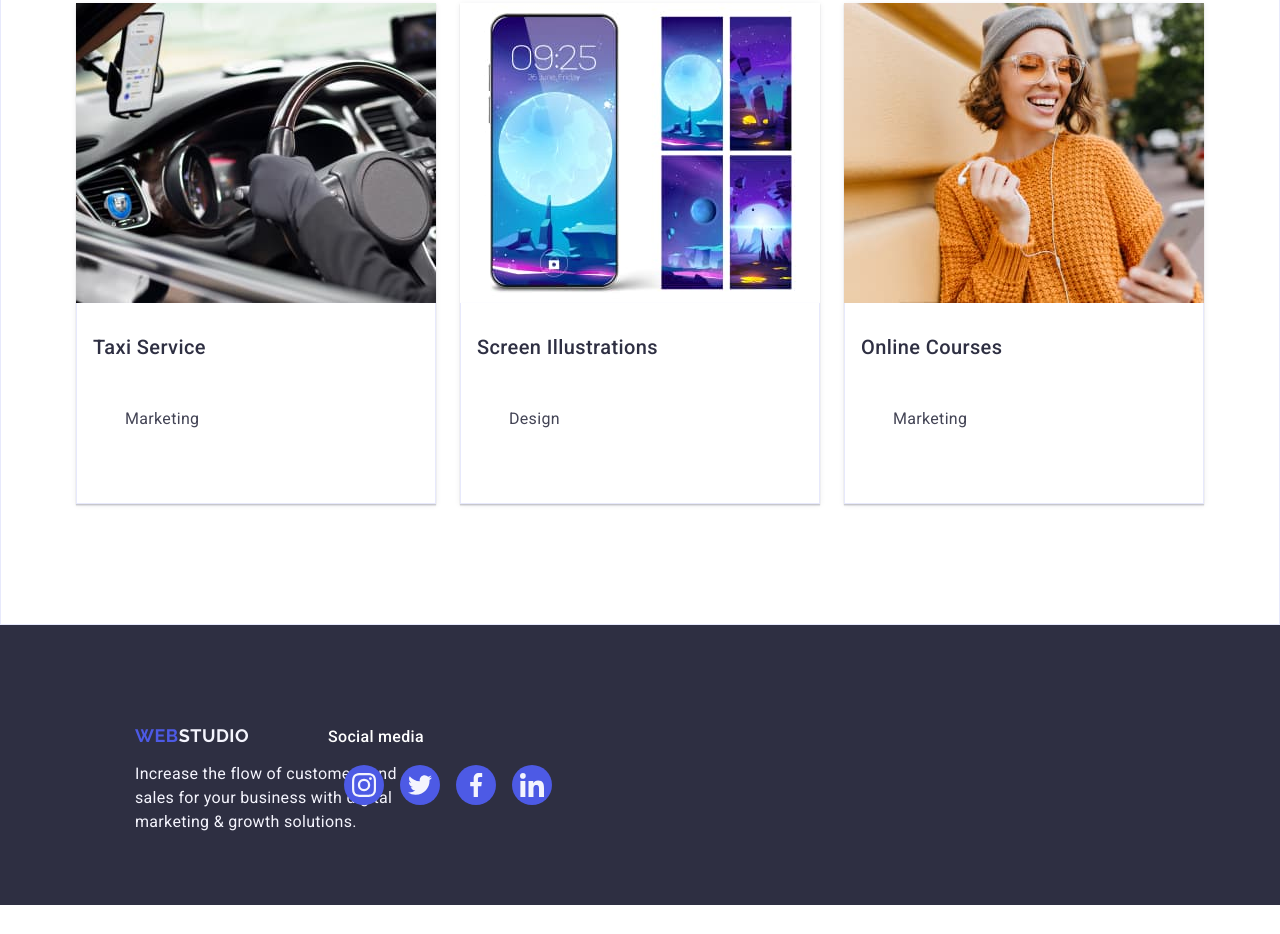
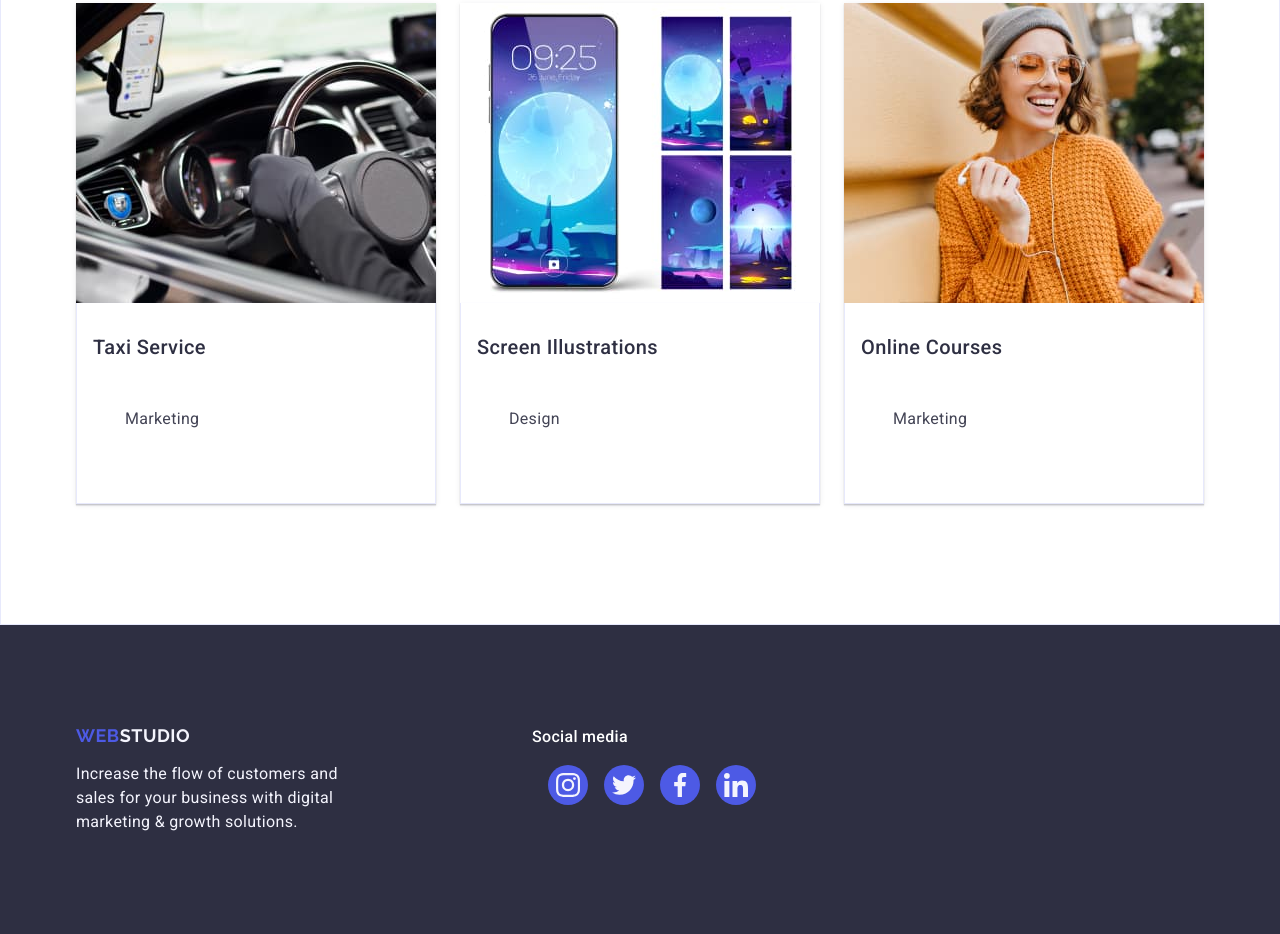
Before and after one commit to Alina329-web/goit-markup-hw-04, a plain HTML site: page index.html in a window 1280 px wide. Shown: the part 2974-3908 px from the top of the page. Before the commit the page ends 3879 px from the top, so only its background shows below. Drawn offline with nearby package versions, Linux system fonts and the light colour scheme.

Commit message:
nev styles

```diff
--- a/css/styles.css
+++ b/css/styles.css
@@ -297,7 +297,6 @@ a {
   display: flex;
   justify-content: center;
   align-items: center;
-  gap: 24px;
   padding-left: 16px;
   padding-right: 16px;
   flex-shrink: 0;
@@ -411,21 +410,18 @@ a {
   background-color: #2e2f42;
   padding-top: 100px;
   padding-bottom: 100px;
-  display: flex;
 }
 .container-footer {
-  height: 80px;
-  width: 208px;
-  margin-left: 120px;
+  flex-direction: row;
+  display: flex;
+  gap: 72px;
+  justify-content: flex-start;
+  align-items: baseline;
+  margin: auto;
+  width: 1158px;
 }
-.container .container-footer {
-  margin-left: 120px;
-}
+
 .footer-blok {
-  display: flex;
-  align-items: baseline;
-  flex-direction: row;
-  justify-content: flex-start;
   margin-right: 120px;
 }
 
--- a/index.html
+++ b/index.html
@@ -433,8 +433,8 @@
       <!-- #endregion Portfolio -->
     </main>
     <footer class="footer">
-      <div class="footer-blok">
-        <div class="container container-footer">
+      <div class="container container-footer">
+        <div class="footer-blok">
           <a class="logo footer-logo" href="./index.html"
             >Web<span class="logo-span">Studio</span></a
           >
```
